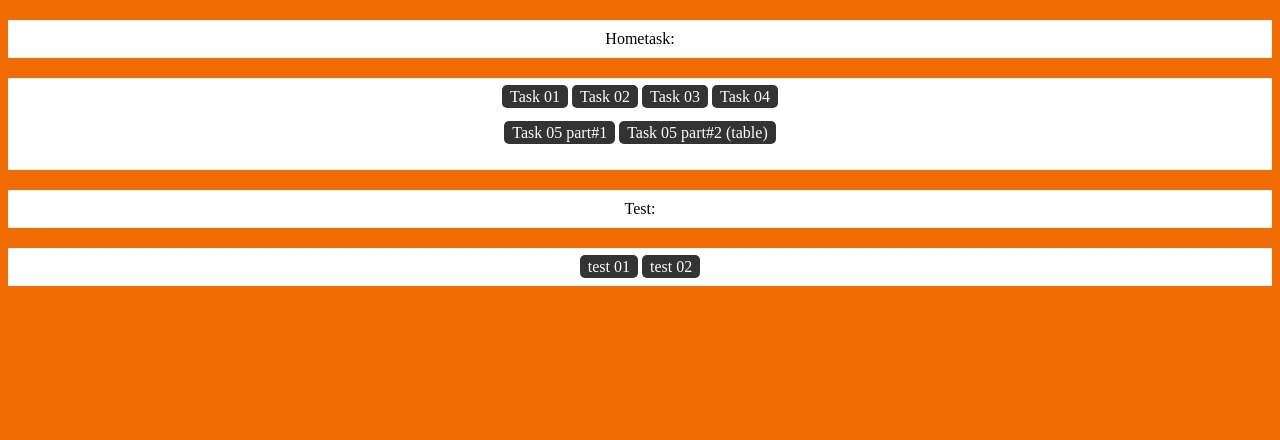
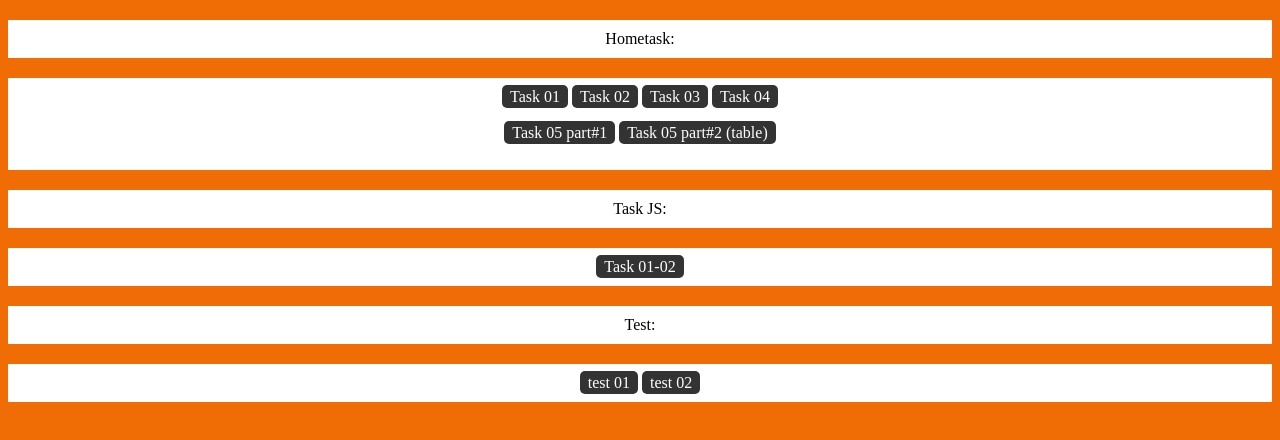
Before and after one commit to Erushenko/Erushenko.github.io, a plain HTML site: page index.html in a window 1280 px wide. Drawn offline with Linux system fonts and the light colour scheme.

Commit message:
main index add task js 01-02

```diff
--- a/index.html
+++ b/index.html
@@ -20,6 +20,15 @@
         <a href="\goit\task_05\index_p2.html">Task 05 part#2 (table)</a> <br><br>
       </nav>
 
+      <div class="HeaderTest">
+          Task JS:
+      </div>
+
+      <nav role='navigation'>
+        <a href="\goit\test_js_01_02\index.html">Task 01-02</a>
+        <!-- <a href="\goit\test_02\index.html">test 02</a> -->
+      </nav>
+
   <div class="HeaderTest">
       Test:
   </div>
```
